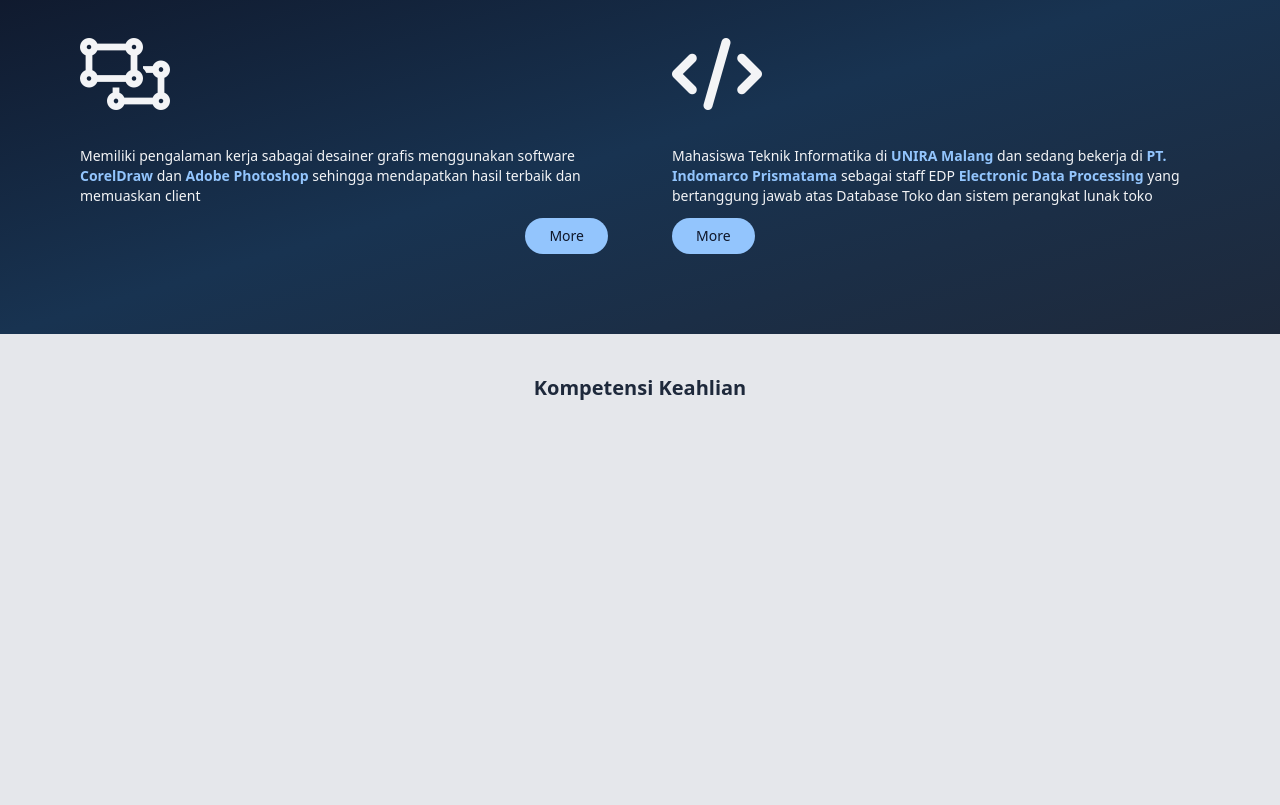
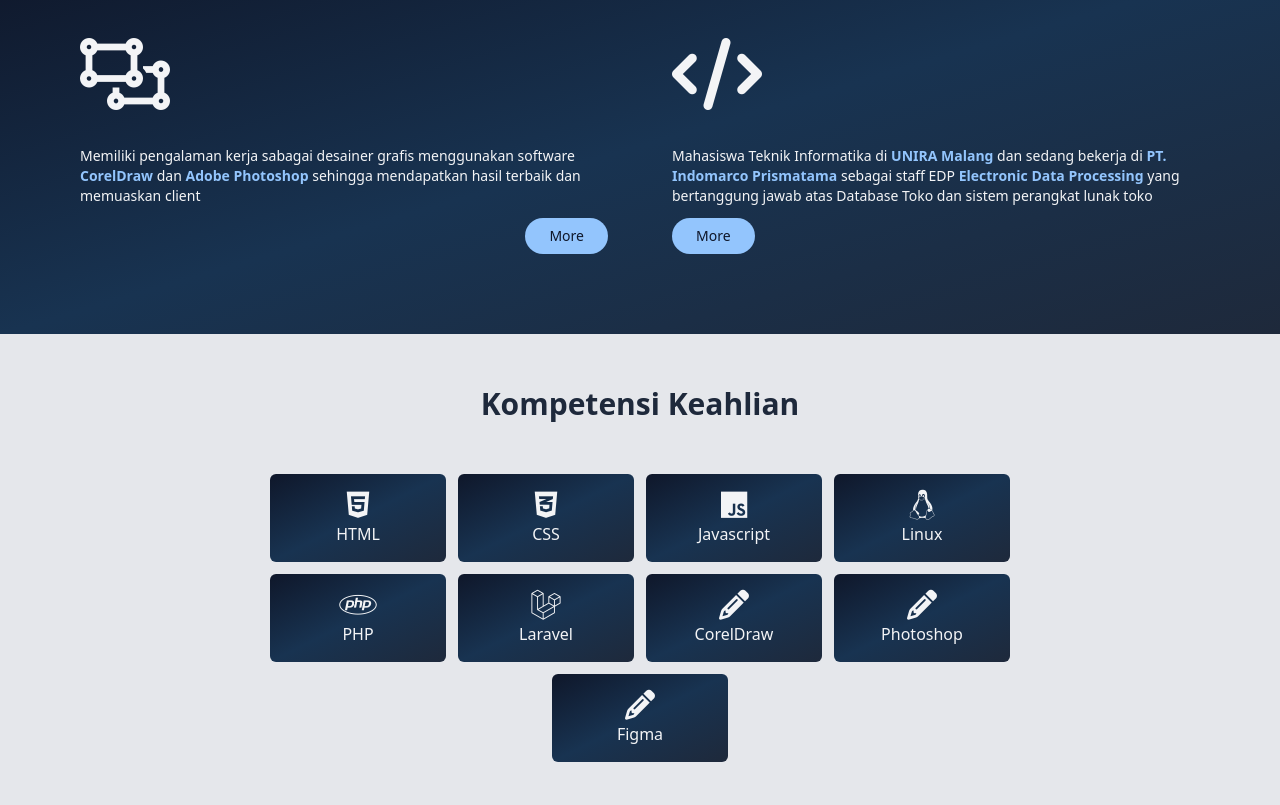
Before and after one commit to ghelgameshra/ghelgameshra.github.io, a website: page index.html in a window 1280 px wide. Shown: the part 310-1115 px from the top of the page. Before the commit the page ends 880 px from the top, so only its background shows below. Drawn offline with Linux system fonts and the light colour scheme.

Commit message:
view: (tambah kompetensi keahlian)

```diff
--- a/index.html
+++ b/index.html
@@ -13,9 +13,11 @@
 </head>
 <body class="bg-gray-200 text-dark dark:bg-dark dark:text-gray-50">
   <main class="min-h-screen bg-inherit">
-    <aside id="sidebarMenu" class="fixed right-0 top-0 h-screen w-[60%] sm:w-[450px] z-30 px-10 sm:px-20 py-4 bg-inherit opacity-80 overflow-y-auto bg-gray-200 text-dark dark:bg-dark dark:text-gray-50 hidden">
+
+    <span class="fixed top-0 left-0 bg-black z-20 w-full h-screen opacity-70 hidden" id="backdrop"></span>
+    <aside id="sidebarMenu" class="fixed right-0 top-0 h-screen w-[60%] sm:w-[450px] z-30 px-10 sm:px-20 py-4 overflow-y-auto bg-inherit opacity-95 hidden">
       <div class="w-full">
-        <div class="flex items-center border-b-main pb-5 border-b-[1px] mb-5">
+        <div class="flex items-center border-b-main dark:border-b-gray-200 pb-5 border-b-[1px] mb-5">
           <h1 class="font-bold">Ghelgameshra</h1>
           <button id="sidebarClose" class="ml-auto p-1">
             <i class="fa-solid fa-xmark text-xl"></i>
@@ -55,7 +57,7 @@
           </ul>
         </div>
 
-        <div class="flex justify-center flex-row gap-3 items-center text-[#1e293bff] py-2 w-1/3 mx-auto">
+        <div class="flex justify-center flex-row gap-3 items-center text-[#1e293bff] py-5 w-1/3 mx-auto">
           <span class="dark:text-white">
             <svg xmlns="http://www.w3.org/2000/svg" width="16" height="16" fill="currentColor" class="bi bi-brightness-high" viewBox="0 0 16 16">
             <path d="M8 11a3 3 0 1 1 0-6 3 3 0 0 1 0 6zm0 1a4 4 0 1 0 0-8 4 4 0 0 0 0 8zM8 0a.5.5 0 0 1 .5.5v2a.5.5 0 0 1-1 0v-2A.5.5 0 0 1 8 0zm0 13a.5.5 0 0 1 .5.5v2a.5.5 0 0 1-1 0v-2A.5.5 0 0 1 8 13zm8-5a.5.5 0 0 1-.5.5h-2a.5.5 0 0 1 0-1h2a.5.5 0 0 1 .5.5zM3 8a.5.5 0 0 1-.5.5h-2a.5.5 0 0 1 0-1h2A.5.5 0 0 1 3 8zm10.657-5.657a.5.5 0 0 1 0 .707l-1.414 1.415a.5.5 0 1 1-.707-.708l1.414-1.414a.5.5 0 0 1 .707 0zm-9.193 9.193a.5.5 0 0 1 0 .707L3.05 13.657a.5.5 0 0 1-.707-.707l1.414-1.414a.5.5 0 0 1 .707 0zm9.193 2.121a.5.5 0 0 1-.707 0l-1.414-1.414a.5.5 0 0 1 .707-.707l1.414 1.414a.5.5 0 0 1 0 .707zM4.464 4.465a.5.5 0 0 1-.707 0L2.343 3.05a.5.5 0 1 1 .707-.707l1.414 1.414a.5.5 0 0 1 0 .708z"/>
@@ -76,16 +78,10 @@
 
         </div>
 
-        <div>
-          <p>Lorem, ipsum dolor sit amet consectetur adipisicing elit. Cumque consequuntur vitae praesentium laboriosam commodi possimus voluptatum id quis placeat minima assumenda, aut ullam ea quo nihil deleniti tempore voluptates autem.</p>
-        </div>
-
       </div>
     </aside>
 
-    <span class="fixed top-0 left-0 bg-black z-20 w-full h-screen opacity-70 hidden" id="backdrop"></span>
-
-    <nav class="fixed top-0 w-full flex flex-row items-center mx-auto px-10 sm:px-20 py-4 shadow-md">
+    <nav class="fixed top-0 w-full flex flex-row items-center mx-auto px-10 sm:px-20 py-4 shadow-md backdrop-blur-sm">
       <!-- logo -->
       <div class="font-black flex gap-2 cursor-pointer">
         <div class="w-6 h-max bg-dark text-gray-100 text-center rounded-md dark:bg-gray-100 dark:text-dark">
@@ -131,8 +127,59 @@
       </div>
     </section>
 
-    <div class="px-10 py-10 mx-auto">
-      <h1 class="font-bold text-center text-xl">Kompetensi Keahlian</h1>
+    <div class="px-10 py-10 mx-auto mt-3">
+      <h1 class="font-bold text-center text-xl sm:text-2xl md:text-3xl mb-3">Kompetensi Keahlian</h1>
+
+      <!-- keahlian -->
+      <div class="flex flex-wrap gap-3 justify-center w-full sm:w-full md:w-[70%] py-10 mx-auto">
+          <div class="w-44 hover:cursor-pointer hover:scale-105 duration-300 bg-gradient-to-br from-main via-secondary to-dark text-gray-100 text-center p-4 rounded-md">
+            <i class="text-3xl fa-brands fa-html5"></i>
+            <h1>HTML</h1>
+          </div>
+
+          <div class="w-44 hover:cursor-pointer hover:scale-105 duration-300 bg-gradient-to-br from-main via-secondary to-dark text-gray-100 text-center p-4 rounded-md">
+            <i class="text-3xl fa-brands fa-css3-alt"></i>
+            <h1>CSS</h1>
+          </div>
+
+          <div class="w-44 hover:cursor-pointer hover:scale-105 duration-300 bg-gradient-to-br from-main via-secondary to-dark text-gray-100 text-center p-4 rounded-md">
+            <i class="text-3xl fa-brands fa-js"></i>
+            <h1>Javascript</h1>
+          </div>
+
+          <div class="w-44 hover:cursor-pointer hover:scale-105 duration-300 bg-gradient-to-br from-main via-secondary to-dark text-gray-100 text-center p-4 rounded-md">
+            <i class="text-3xl fa-brands fa-linux"></i>
+            <h1>Linux</h1>
+          </div>
+
+          <div class="w-44 hover:cursor-pointer hover:scale-105 duration-300 bg-gradient-to-br from-main via-secondary to-dark text-gray-100 text-center p-4 rounded-md">
+            <i class="text-3xl fa-brands fa-php"></i>
+            <h1>PHP</h1>
+          </div>
+
+          <div class="w-44 hover:cursor-pointer hover:scale-105 duration-300 bg-gradient-to-br from-main via-secondary to-dark text-gray-100 text-center p-4 rounded-md">
+            <i class="text-3xl fab fa-laravel"></i>
+            <h1>Laravel</h1>
+          </div>
+
+          <div class="w-44 hover:cursor-pointer hover:scale-105 duration-300 bg-gradient-to-br from-main via-secondary to-dark text-gray-100 text-center p-4 rounded-md">
+            <i class="text-3xl fa-solid fa-pencil"></i>
+            <h1>CorelDraw</h1>
+          </div>
+
+          <div class="w-44 hover:cursor-pointer hover:scale-105 duration-300 bg-gradient-to-br from-main via-secondary to-dark text-gray-100 text-center p-4 rounded-md">
+            <i class="text-3xl fa-solid fa-pencil"></i>
+            <h1>Photoshop</h1>
+          </div>
+
+          <div class="w-44 hover:cursor-pointer hover:scale-105 duration-300 bg-gradient-to-br from-main via-secondary to-dark text-gray-100 text-center p-4 rounded-md">
+            <i class="text-3xl fa-solid fa-pencil"></i>
+            <h1>Figma</h1>
+          </div>
+
+      </div>
+
+
     </div>
   </main>
 
--- a/public/css/style.css
+++ b/public/css/style.css
@@ -1,3 +1,3 @@
-main nav{
+/* main nav{
     backdrop-filter: blur(5px);
-}
+} */
```
Also changed, not shown: Readme.md, public/css/tailwind_output.css.
